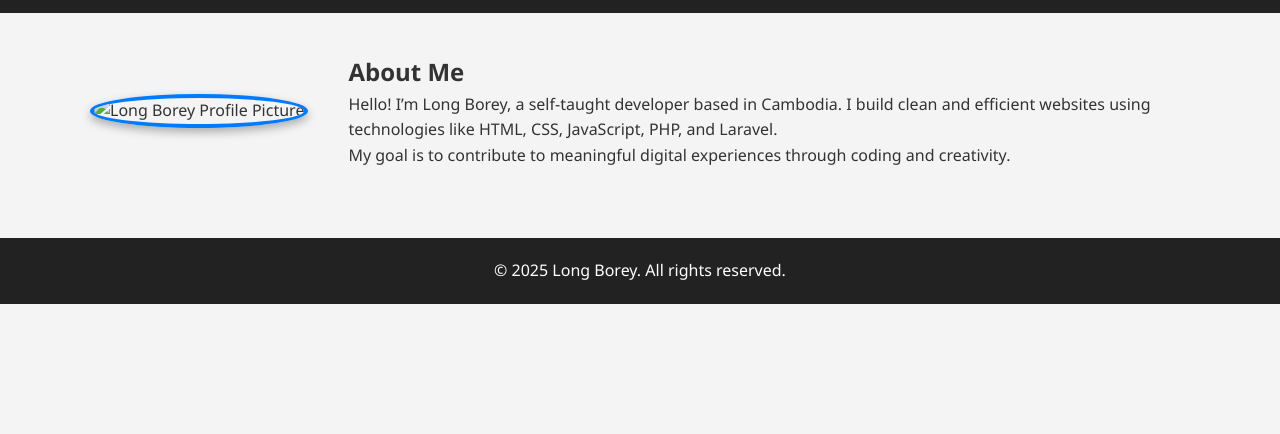
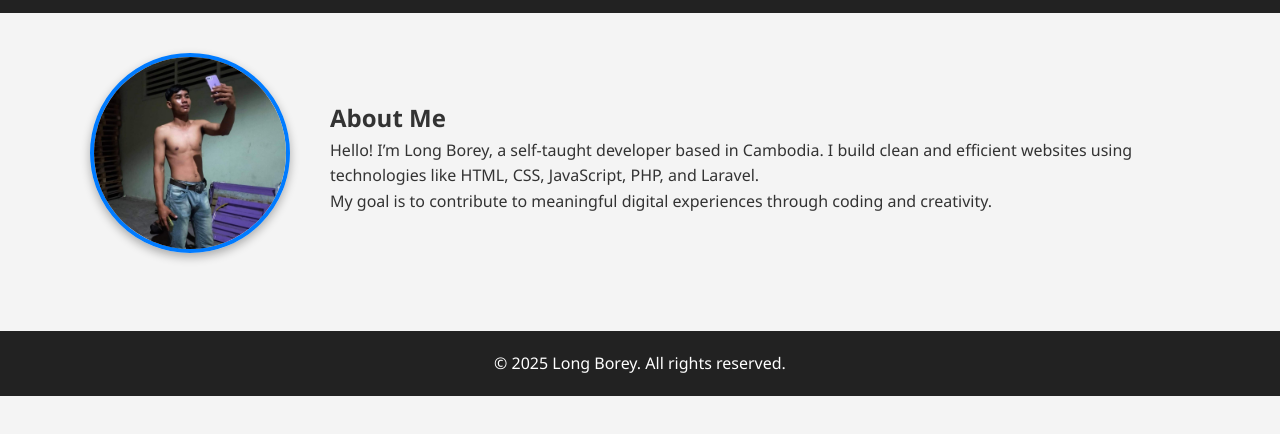
Before and after one commit to Longborey/my-portfolio, a plain HTML site: page about.html in a window 1280 px wide. Shown: the part 70-504 px from the top of the page. Drawn offline with Linux system fonts and the light colour scheme.

Commit message:
Update about.html

```diff
--- a/about.html
+++ b/about.html
@@ -25,7 +25,7 @@
 <section class="section">
   <div class="container about-container">
     <div class="about-image">
-      <img src="Images/borey.jpg" alt="Long Borey Profile Picture" />
+      <img src="borey.jpg" alt="Long Borey Profile Picture" />
     </div>
     <div class="about-text">
       <h2>About Me</h2>
```
